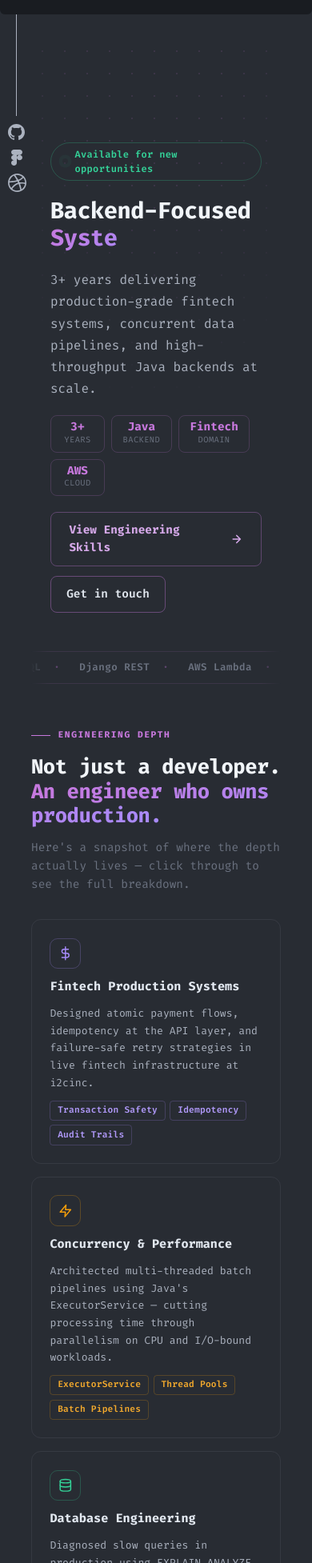
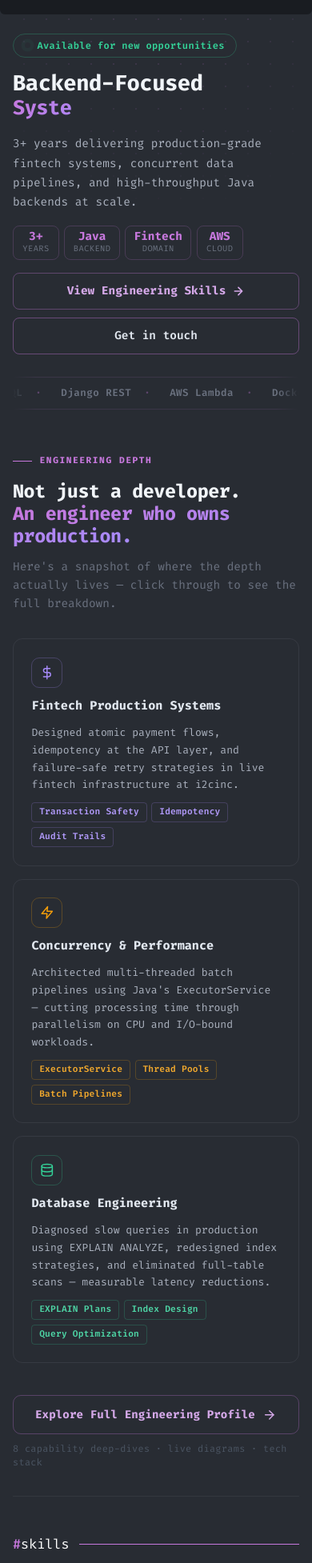
Before and after one commit to darabahmed37/darab-portfolio, a React (Vite) app: page / in a window 390 px wide. Shown: the part 46-2000 px from the top of the page at 80% size. Built offline with nearby package versions, Linux system fonts and the light colour scheme.

Commit message:
feat: implement portfolio base components including Heading, Modal, and initial AboutMe and ContactMe pages.

```diff
--- a/src/App.tsx
+++ b/src/App.tsx
@@ -11,7 +11,7 @@ function App() {
   return (
     <div className="bg-background min-h-screen" id="homeContainer">
       <Header />
-      <div className={"w-4/5 mx-auto"}>
+      <div className={"w-full max-w-[90rem] mx-auto px-4 sm:px-6 md:px-10 lg:px-16"}>
         <ScrollToTop />
         <Routes>
           <Route path="/" element={<Home />} />
--- a/src/Components/Header.tsx
+++ b/src/Components/Header.tsx
@@ -9,7 +9,7 @@ const Header = () => {
   return (
     <div>
       <header className={"flex items-start max-h-24"}>
-        <div>
+        <div className="hidden lg:block flex-shrink-0">
           <div className="w-px h-[191px] !bg-gray translate-x-5"></div>
           <div
             className="images mt-1"
--- a/src/Components/Heading.tsx
+++ b/src/Components/Heading.tsx
@@ -17,7 +17,7 @@ const Heading = ({ title, children }: HeadingProps) => {
         <span className="text-primary font-medium">#</span>
         {title}
       </h2>
-      <div className="w-72 h-px !bg-primary" />
+      <div className="flex-1 h-px !bg-primary" />
       {children ?? children}
     </div>
   );
--- a/src/Components/Modal.tsx
+++ b/src/Components/Modal.tsx
@@ -22,7 +22,7 @@ const Modal: React.FC<ModalProps> = ({ isOpen, onClose, title, children }) => {
         >
           <motion.div
             onClick={(e) => e.stopPropagation()}
-            className="max-w-lg w-full mx-4 p-6 rounded-xl shadow-2xl border border-primary  text-gray !bg-background/55"
+            className="max-w-lg w-full mx-4 p-6 rounded-xl shadow-2xl border border-primary text-gray !bg-background/55 overflow-y-auto max-h-[85vh]"
             initial={{ opacity: 0, scale: 0.95 }}
             animate={{ opacity: 1, scale: 1 }}
             exit={{ opacity: 0, scale: 0.95 }}
@@ -30,13 +30,13 @@ const Modal: React.FC<ModalProps> = ({ isOpen, onClose, title, children }) => {
           >
             {/* Header */}
             <header className="flex items-center justify-between mb-6">
-              <h2 className="text-2xl font-bold text-primary tracking-wide">
+              <h2 className="text-lg sm:text-2xl font-bold text-primary tracking-wide pr-4">
                 {title}
               </h2>
               <button
                 onClick={onClose}
                 aria-label="Close modal"
-                className="text-primary cursor-pointer hover:text-white text-xl transition duration-200"
+                className="text-primary cursor-pointer hover:text-white text-xl transition duration-200 flex-shrink-0"
               >
                 ✕
               </button>
--- a/src/Pages/AboutMe.tsx
+++ b/src/Pages/AboutMe.tsx
@@ -6,7 +6,7 @@ const AboutMe = () => {
       <Heading title={"about me"} />
       <div>
         <section>
-          <div className="max-w-6xl">
+          <div className="w-full">
             <p className="text-lg text-gray leading-relaxed mb-6">
               I'm{" "}
               <span className="font-semibold text-primary">Darab Ahmed</span> —
@@ -41,7 +41,7 @@ const AboutMe = () => {
               implementation of specs handed to me.
             </p>
 
-            <ul className="list-disc list-inside text-gray mb-8 space-y-1">
+            <ul className="list-disc list-outside pl-5 text-gray mb-8 space-y-1">
               <li>
                 <span className="font-medium text-white">Core Languages:</span>{" "}
                 Java, Python, TypeScript, SQL
@@ -94,7 +94,7 @@ const AboutMe = () => {
                 of features across backend logic, database design, and frontend
                 integration.
               </p>
-              <ul className="list-disc list-inside text-gray space-y-2 mb-4">
+              <ul className="list-disc list-outside pl-5 text-gray space-y-2 mb-4">
                 <li>
                   Designed and delivered enterprise payment system features
                   end-to-end — owning domain modelling, business logic, API
@@ -148,7 +148,7 @@ const AboutMe = () => {
                 projects across multiple client domains, building systems from
                 scratch and migrating legacy applications.
               </p>
-              <ul className="list-disc list-inside text-gray space-y-2 mb-4">
+              <ul className="list-disc list-outside pl-5 text-gray space-y-2 mb-4">
                 <li>
                   Designed and maintained web applications using Django, Django
                   REST Framework, Flask, React, and Vue.js — taking full
--- a/src/Pages/ContactMe.tsx
+++ b/src/Pages/ContactMe.tsx
@@ -7,11 +7,11 @@ const ContactMe = () => {
   const [meetingDateTime, setMeetingDateTime] = useState<Date | null>(null);
 
   return (
-    <section className="min-h-screen bg-gray-900 text-white px-6 py-12 md:px-24">
+    <section className="min-h-screen text-white py-6">
       <div className="max-w-4xl mx-auto">
         <Heading title="Contact Me" />
 
-        <div className="bg-gray-800 rounded-lg shadow-lg mt-6">
+        <div className="rounded-lg shadow-lg mt-6">
           <form className="space-y-6" autoComplete={"off"}>
             {/* Name & Email */}
             <div className="flex flex-col md:flex-row gap-6">
--- a/src/index.css
+++ b/src/index.css
@@ -249,6 +249,8 @@ li.react-datepicker__time-list-item--selected {
     font-size: 0.78rem;
     color: #6b7280;
     letter-spacing: 0.03em;
+    overflow-wrap: break-word;
+    word-break: break-word;
 }
 
 /* ── Chevron ── */
@@ -302,6 +304,8 @@ li.react-datepicker__time-list-item--selected {
     color: #abb2bf;
     line-height: 1.65;
     margin: 0;
+    overflow-wrap: break-word;
+    word-break: break-word;
 }
 
 /* ── Diagram wrapper ── */
@@ -985,6 +989,8 @@ li.react-datepicker__time-list-item--selected {
     line-height: 1.7;
     max-width: 50ch;
     margin: 0;
+    overflow-wrap: break-word;
+    word-break: break-word;
 }
 
 /* Impact badges */
@@ -1358,3 +1364,374 @@ li.react-datepicker__time-list-item--selected {
     letter-spacing: 0.03em;
     margin: 0;
 }
+
+/* ═══════════════════════════════════════════
+   RESPONSIVE — MOBILE FIRST
+   Breakpoints:
+     xs  : < 480px   (small phones)
+     sm  : 480px+    (large phones)
+     md  : 768px+    (tablets)
+     lg  : 1024px+   (small desktops)
+     xl  : 1280px+   (HD / large laptops)
+     2xl : 1536px+   (wide / 4K)
+═══════════════════════════════════════════ */
+
+/* ── Hero section ── */
+/* Mobile: single-column, tighter spacing */
+@media (max-width: 767px) {
+    .hero-root {
+        padding-top: 4rem;
+    }
+
+    .hero-inner {
+        flex-direction: column;
+        padding: 1.5rem 0 1rem;
+        gap: 1.25rem;
+    }
+
+    .hero-left {
+        gap: 1rem;
+        align-items: flex-start;
+        width: 100%;
+    }
+
+    .hero-headline {
+        font-size: clamp(1.5rem, 7vw, 2.2rem);
+    }
+
+    .hero-headline-grad {
+        white-space: normal;
+        font-size: clamp(1.4rem, 6.5vw, 2rem);
+    }
+
+    .hero-sub {
+        font-size: 0.9rem;
+        max-width: 100%;
+    }
+
+    .hero-badges {
+        gap: 0.4rem;
+    }
+
+    .hero-badge {
+        min-width: 58px;
+        padding: 0.35rem 0.65rem;
+    }
+
+    .hero-ctas {
+        flex-direction: column;
+        align-items: stretch;
+        gap: 0.6rem;
+        width: 100%;
+    }
+
+    .hero-cta-primary,
+    .hero-cta-secondary {
+        justify-content: center;
+        width: 100%;
+        text-align: center;
+    }
+
+    .hero-marquee-wrap {
+        margin-top: 0.75rem;
+    }
+}
+
+/* Tablet: show right column partially */
+@media (min-width: 768px) and (max-width: 1023px) {
+    .hero-inner {
+        flex-direction: column;
+        padding: 2rem 0 1.5rem;
+        gap: 1.5rem;
+    }
+
+    .hero-right {
+        display: flex;
+        width: 60%;
+        align-self: center;
+    }
+
+    .hero-img-wrap {
+        height: 18rem;
+    }
+}
+
+/* ── Stats bar ── */
+@media (max-width: 479px) {
+    .sk-stats-bar {
+        flex-direction: column;
+        gap: 0;
+    }
+
+    .sk-stat {
+        min-width: unset;
+        border-right: none;
+        border-bottom: 1px solid rgba(199, 120, 221, 0.12);
+        padding: 0.85rem 1rem;
+    }
+
+    .sk-stat:last-child {
+        border-bottom: none;
+    }
+
+    .sk-stat-value {
+        font-size: 1.35rem;
+    }
+}
+
+@media (min-width: 480px) and (max-width: 767px) {
+    .sk-stat {
+        min-width: 100px;
+    }
+}
+
+/* ── Principles grid ── */
+@media (max-width: 479px) {
+    .sk-principles {
+        grid-template-columns: 1fr;
+    }
+}
+
+/* ── Tech stack grid ── */
+@media (max-width: 479px) {
+    .sk-tech-grid {
+        grid-template-columns: 1fr;
+    }
+}
+
+/* ── Skills Teaser cards ── */
+@media (max-width: 479px) {
+    .st-cards {
+        grid-template-columns: 1fr;
+    }
+
+    .st-headline {
+        font-size: clamp(1.3rem, 6vw, 1.8rem);
+    }
+
+    .st-cta-btn {
+        width: 100%;
+        justify-content: center;
+        font-size: 0.88rem;
+        padding: 0.8rem 1.25rem;
+    }
+}
+
+/* ── Home Skills Showcase ── */
+@media (max-width: 479px) {
+    .hsc-grid {
+        grid-template-columns: 1fr;
+    }
+}
+
+/* ── Expertise intro text ── */
+@media (max-width: 767px) {
+    .expertise-intro {
+        font-size: 0.9rem;
+        max-width: 100%;
+    }
+
+    .expertise-header {
+        padding: 0.85rem 1rem;
+        gap: 0.75rem;
+    }
+
+    .expertise-label {
+        font-size: 0.9rem;
+    }
+
+    .expertise-tagline {
+        font-size: 0.72rem;
+    }
+
+    .expertise-body {
+        padding: 0 1rem 1rem 1rem;
+    }
+
+    .skill-title {
+        font-size: 0.85rem;
+    }
+
+    .skill-desc {
+        font-size: 0.8rem;
+    }
+}
+
+/* ── Diagrams — prevent horizontal overflow ── */
+/* Concurrency diagram: stack columns vertically on mobile */
+@media (max-width: 599px) {
+    .concurrency-diagram {
+        overflow-x: auto;
+    }
+
+    .cd-body {
+        flex-direction: column;
+        align-items: flex-start;
+        gap: 0.5rem;
+    }
+
+    .cd-arrow-h {
+        transform: rotate(90deg);
+        align-self: center;
+    }
+
+    /* Database diagram: stack before/after vertically */
+    .db-split {
+        flex-direction: column;
+        gap: 0.75rem;
+    }
+
+    .db-card {
+        min-width: unset;
+        width: 100%;
+    }
+
+    .db-arrow-mid {
+        transform: rotate(90deg);
+        align-self: center;
+    }
+
+    /* Backend API flow: allow wrapping */
+    .gd-step {
+        min-width: unset;
+        width: 100%;
+    }
+
+    /* Cloud pipeline: wrap */
+    .cloud-pipeline {
+        flex-wrap: wrap;
+        gap: 0.3rem;
+    }
+
+    .cp-row {
+        flex-wrap: wrap;
+        gap: 0.3rem;
+    }
+
+    /* Fintech states: wrap */
+    .ft-states {
+        flex-wrap: wrap;
+        gap: 0.4rem;
+    }
+
+    .ft-state {
+        min-width: 72px;
+    }
+
+    .ft-rule {
+        flex-wrap: wrap;
+        gap: 0.3rem;
+    }
+
+    /* Generic diagram overflow fallback */
+    .generic-diagram,
+    .concurrency-diagram,
+    .db-diagram {
+        overflow-x: auto;
+        -webkit-overflow-scrolling: touch;
+    }
+
+    /* Production steps */
+    .prod-step {
+        gap: 0.5rem;
+    }
+}
+
+/* ── Navbar on mobile ── */
+@media (max-width: 767px) {
+    /* Give the nav some breathing room */
+    nav {
+        padding-left: 1rem !important;
+        padding-right: 1rem !important;
+    }
+}
+
+/* ── About Me page ── */
+@media (max-width: 767px) {
+    .text-2xl {
+        font-size: 1.25rem !important;
+    }
+
+    .text-xl {
+        font-size: 1.05rem !important;
+    }
+
+    .text-lg {
+        font-size: 0.95rem !important;
+    }
+}
+
+/* ── Footer ── */
+@media (max-width: 479px) {
+    footer {
+        padding-left: 1rem;
+        padding-right: 1rem;
+    }
+}
+
+/* ── Section title separator line ── */
+@media (max-width: 479px) {
+    .sk-section-title {
+        font-size: 0.68rem;
+        margin: 2rem 0 0.85rem 0;
+    }
+}
+
+/* ── HD / Large screens ── */
+@media (min-width: 1280px) {
+    .hero-inner {
+        padding: 4rem 1.5rem 2.5rem;
+        gap: 3rem;
+    }
+
+    .hero-headline {
+        font-size: clamp(2.2rem, 3vw, 3.2rem);
+    }
+
+    .sk-principles {
+        grid-template-columns: repeat(3, 1fr);
+    }
+
+    .sk-tech-grid {
+        grid-template-columns: repeat(3, 1fr);
+    }
+}
+
+/* ── Wide / ultra-wide screens ── */
+@media (min-width: 1536px) {
+    .hero-inner {
+        padding: 5rem 2rem 3rem;
+    }
+
+    .expertise-intro {
+        font-size: 1.05rem;
+    }
+}
+
+/* ── Small phones edge-cases ── */
+@media (max-width: 359px) {
+    .hero-badge {
+        min-width: 52px;
+        padding: 0.3rem 0.5rem;
+    }
+
+    .hero-badge-val {
+        font-size: 0.8rem;
+    }
+
+    .hero-badge-lbl {
+        font-size: 0.58rem;
+    }
+
+    .hero-cta-primary,
+    .hero-cta-secondary {
+        font-size: 0.8rem;
+        padding: 0.6rem 1rem;
+    }
+
+    .expertise-icon {
+        width: 2rem;
+        height: 2rem;
+        font-size: 1rem;
+    }
+}
```
